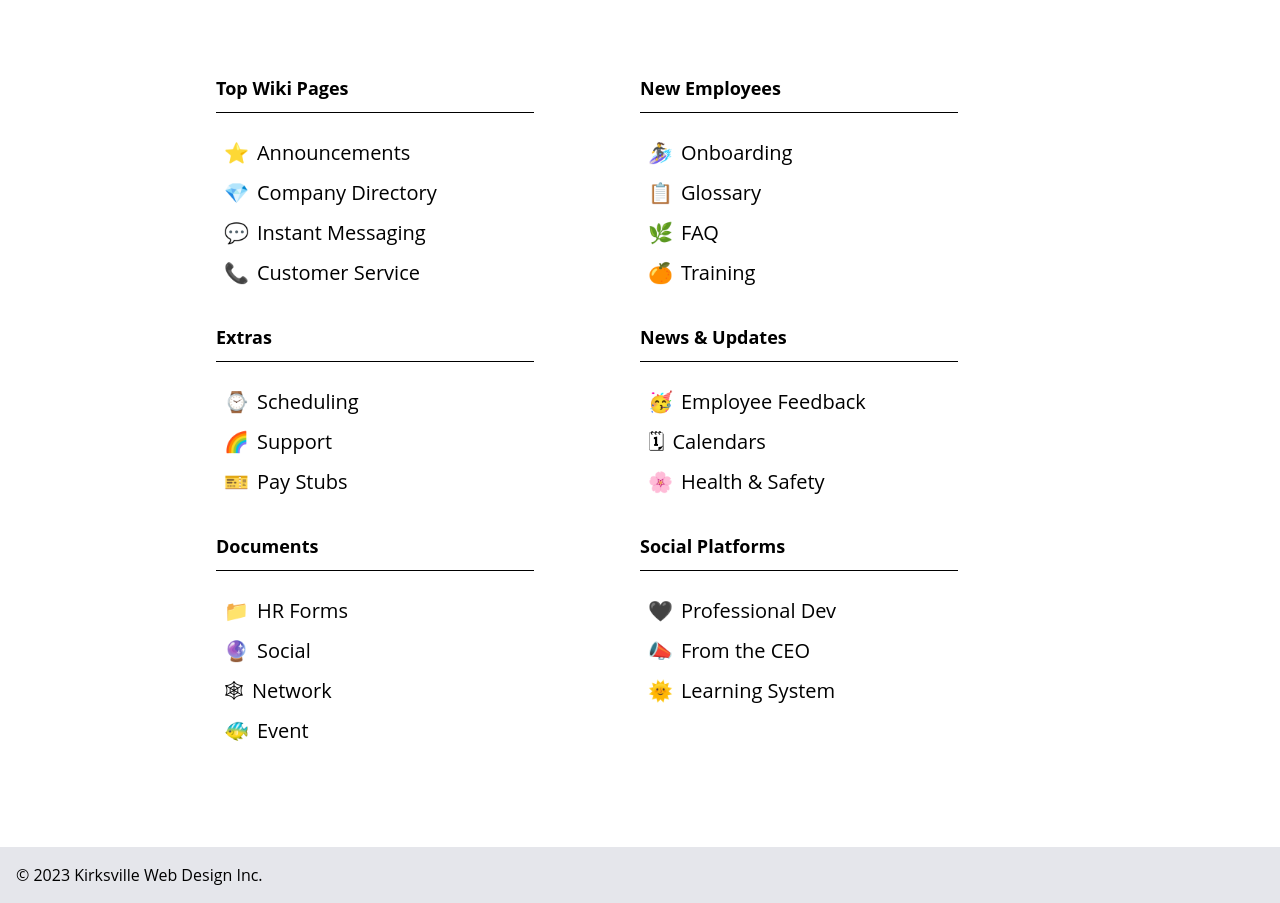
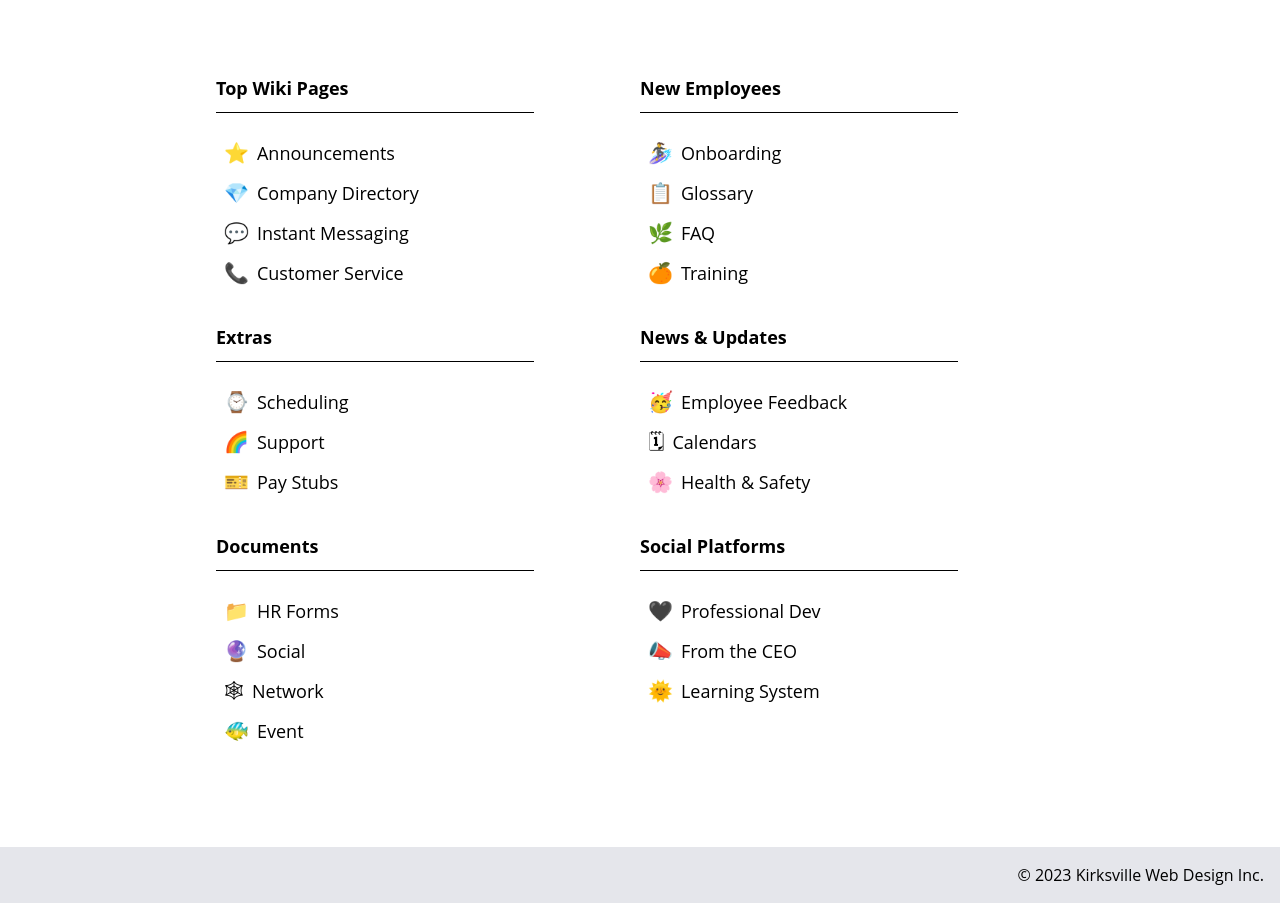
Before and after one commit to tailn804/nhakhoa-clone, a Vue app: page / in a window 1280 px wide. Shown: the part 340-1243 px from the top of the page. Built offline with nearby package versions, Linux system fonts and the light colour scheme.

Commit message:
add button search

```diff
--- a/src/components/MainFooter.vue
+++ b/src/components/MainFooter.vue
@@ -1,9 +1,12 @@
 <template>
-    <div class="py-4">
-        <div class="mx-auto px-4">
-            <span>
+    <div class="w-full">
+        <div class="mx-auto container p-4 flex flex-row justify-between items-center">
+            <div></div>
+            <div class="">
+                <span>
                 © 2023 Kirksville Web Design Inc.
-            </span>
+                </span>
+            </div>
         </div>
     </div>
 </template>
--- a/src/pages/HomePage.vue
+++ b/src/pages/HomePage.vue
@@ -30,13 +30,11 @@
             <div class="my-3" v-for="item in category.items" :key="item.name">
             <router-link class="text-xl" :to="item.url">
               <span class="mr-2">{{ item.icon }}</span>
-              <span>{{ item.name }}</span>
+              <span class="text-lg">{{ item.name }}</span>
             </router-link>
-
           </div>
           </div>
         </div>
-
       </div>
     </div>
   </div>
```
